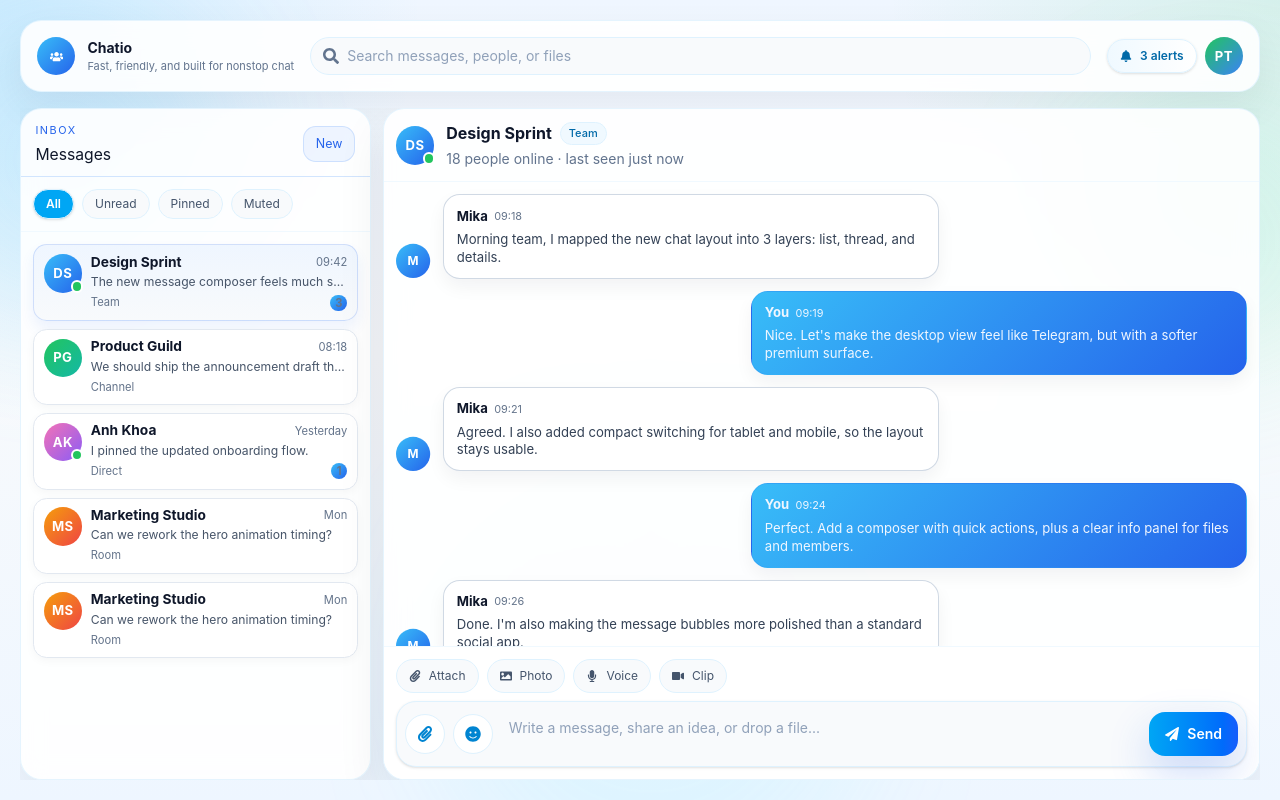
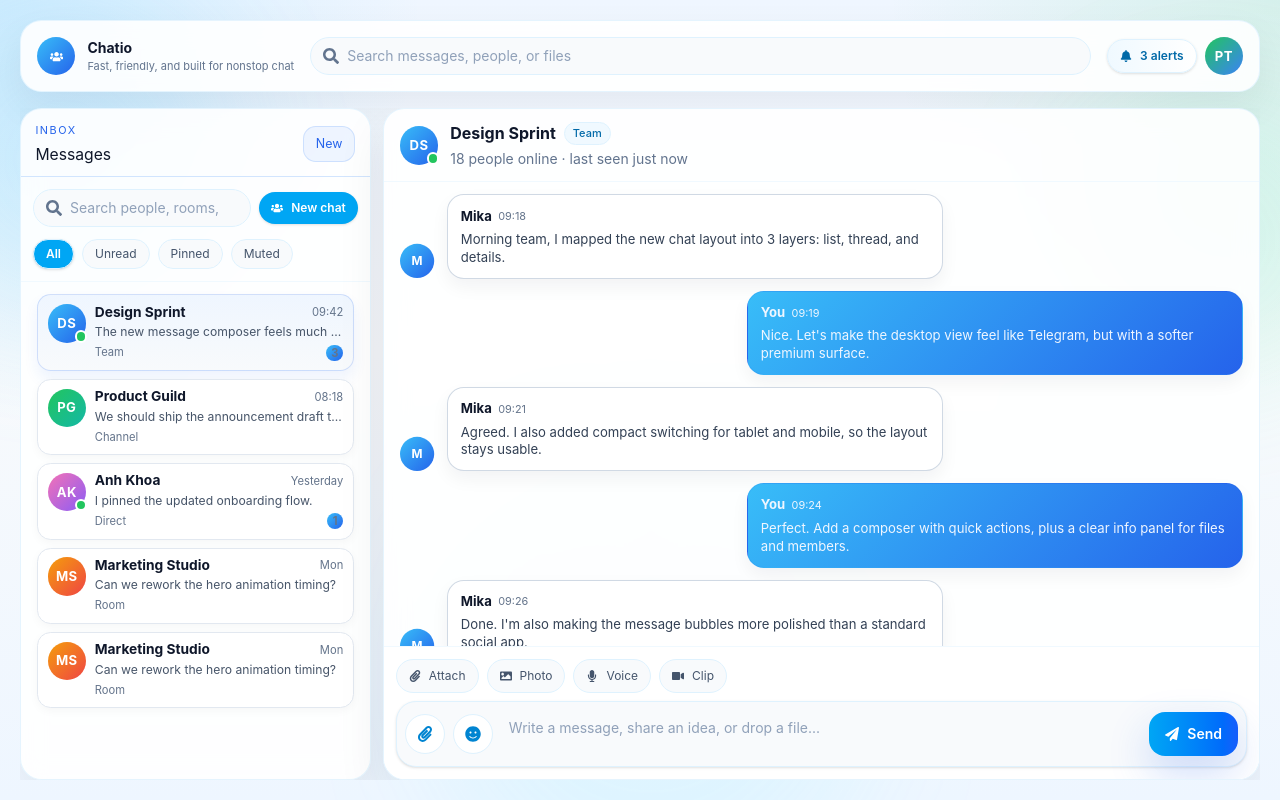
Before and after one commit to TriTai2004/chat_io_fe, a React (Vite) app: page /chat in a window 1280 px wide. Built offline with nearby package versions, Linux system fonts and the light colour scheme; no server answers.

Commit message:
fix: fix ui mobile

```diff
--- a/src/features/chat/pages/ChatPage/index.jsx
+++ b/src/features/chat/pages/ChatPage/index.jsx
@@ -141,6 +141,7 @@ const quickActions = [
 const ChatPage = () => {
     const [compactMode, setCompactMode] = useState(false);
     const [activePanel, setActivePanel] = useState("chat");
+    const [searchQuery, setSearchQuery] = useState("");
     const [message, setMessage] = useState("");
 
     useEffect(() => {
@@ -173,6 +174,21 @@ const ChatPage = () => {
         []
     );
 
+    const filteredConversations = useMemo(() => {
+        const query = searchQuery.trim().toLowerCase();
+
+        if (!query) {
+            return conversations;
+        }
+
+        return conversations.filter((conversation) => {
+            return [conversation.name, conversation.label, conversation.lastMessage]
+                .join(" ")
+                .toLowerCase()
+                .includes(query);
+        });
+    }, [searchQuery]);
+
     return (
         <main className="relative h-dvh overflow-hidden bg-[radial-gradient(circle_at_top_left,_rgba(56,189,248,0.16),_transparent_28%),radial-gradient(circle_at_top_right,_rgba(34,197,94,0.12),_transparent_26%),linear-gradient(180deg,_#eff6ff_0%,_#f8fafc_44%,_#eef6ff_100%)] text-slate-900">
             <div className="pointer-events-none absolute -left-24 top-0 h-80 w-80 rounded-full bg-sky-300/20 blur-3xl" />
@@ -180,7 +196,7 @@ const ChatPage = () => {
             <div className="pointer-events-none absolute bottom-[-6rem] left-1/3 h-[28rem] w-[28rem] rounded-full bg-cyan-300/10 blur-3xl" />
 
             <section className="relative z-10 mx-auto flex h-full min-h-0 w-full max-w-[1600px] flex-col gap-4 px-3 py-3 sm:px-4 sm:py-4 lg:px-5 lg:py-5">
-                <header className="flex flex-col gap-3 rounded-[1.35rem] border border-sky-100/80 bg-white/90 p-3 shadow-[0_16px_40px_rgba(15,23,42,0.06)] backdrop-blur-md lg:flex-row lg:items-center lg:gap-4 lg:p-4">
+                <header className="flex flex-col gap-3 rounded-[1.35rem] border border-sky-100/80 bg-white/90 p-2.5 shadow-[0_16px_40px_rgba(15,23,42,0.06)] backdrop-blur-md lg:flex-row lg:items-center lg:gap-4 lg:p-4">
                     <div className="flex min-w-0 items-center gap-3">
                         <ChatAvatar size="sm" accent="linear-gradient(135deg, #38bdf8, #2563eb)">
                             <FaUsers />
@@ -193,7 +209,7 @@ const ChatPage = () => {
                         </div>
                     </div>
 
-                    <label className="flex min-w-0 flex-1 items-center gap-2 rounded-full border border-sky-100 bg-slate-50 px-3 py-2 text-slate-500">
+                    <label className="hidden min-w-0 flex-1 items-center gap-2 rounded-full border border-sky-100 bg-slate-50 px-3 py-2 text-slate-500 sm:flex">
                         <FaSearch className="shrink-0" />
                         <input
                             type="search"
@@ -216,34 +232,8 @@ const ChatPage = () => {
                     </div>
                 </header>
 
-                {compactMode ? (
-                    <nav className="grid grid-cols-2 gap-2 lg:hidden">
-                        <button
-                            type="button"
-                            className={`rounded-full border px-3 py-2 text-sm transition ${
-                                activePanel === "inbox"
-                                    ? "border-sky-500 bg-sky-500 text-white shadow-sm"
-                                    : "border-sky-100 bg-white text-slate-600 hover:-translate-y-0.5 hover:bg-slate-50"
-                            }`}
-                            onClick={() => setActivePanel("inbox")}
-                        >
-                            Inbox
-                        </button>
-                        <button
-                            type="button"
-                            className={`rounded-full border px-3 py-2 text-sm transition ${
-                                activePanel === "chat"
-                                    ? "border-sky-500 bg-sky-500 text-white shadow-sm"
-                                    : "border-sky-100 bg-white text-slate-600 hover:-translate-y-0.5 hover:bg-slate-50"
-                            }`}
-                            onClick={() => setActivePanel("chat")}
-                        >
-                            Chat
-                        </button>
-                    </nav>
-                ) : null}
 
-                <div className="grid min-h-0 flex-1 gap-3 overflow-hidden lg:grid-cols-[minmax(240px,0.72fr)_minmax(0,1.8fr)]">
+                <div className="grid min-h-0 flex-1 gap-3 overflow-hidden lg:grid-cols-[minmax(240px,0.72fr)_minmax(0,1.8fr)] max-[640px]:gap-2">
                     <aside
                         className={[
                             "min-h-0 flex-col overflow-hidden rounded-[1.35rem] border border-sky-100/80 bg-white/90 shadow-[0_16px_40px_rgba(15,23,42,0.07)] backdrop-blur-md",
@@ -256,7 +246,29 @@ const ChatPage = () => {
                         <ChatPanelHeader kicker="Inbox" title="Messages" actionLabel="New" />
 
                         <div className="flex min-h-0 flex-1 flex-col">
-                            <div className="flex flex-wrap gap-2 border-b border-sky-50 px-3 pb-3 pt-3">
+                            <div className="border-b border-sky-50 px-3 pb-3 pt-3">
+                                <div className="flex flex-col gap-2 sm:flex-row sm:items-center">
+                                    <label className="flex min-w-0 flex-1 items-center gap-2 rounded-full border border-sky-100 bg-slate-50 px-3 py-2 text-slate-500">
+                                        <FaSearch className="shrink-0" />
+                                        <input
+                                            type="search"
+                                            value={searchQuery}
+                                            onChange={(event) => setSearchQuery(event.target.value)}
+                                            placeholder="Search people, rooms, messages"
+                                            className="w-full bg-transparent text-sm outline-none placeholder:text-slate-400"
+                                        />
+                                    </label>
+
+                                    <button
+                                        type="button"
+                                        className="inline-flex w-full shrink-0 items-center justify-center gap-2 rounded-full bg-sky-500 px-3 py-2 text-xs font-semibold text-white shadow-sm transition hover:-translate-y-0.5 hover:bg-sky-600 sm:w-auto"
+                                    >
+                                        <FaUsers />
+                                        <span>New chat</span>
+                                    </button>
+                                </div>
+
+                                <div className="mt-3 flex flex-wrap gap-2">
                                     <button
                                         type="button"
                                         className="rounded-full border border-sky-100 bg-sky-500 px-3 py-1.5 text-xs font-semibold text-white shadow-sm"
@@ -282,9 +294,10 @@ const ChatPage = () => {
                                         Muted
                                     </button>
                                 </div>
+                            </div>
 
-                            <ChatScrollArea className="chat-scrollbar flex min-h-0 flex-1 overflow-y-auto flex-col gap-2 px-3 py-3">
-                                {conversations.map((conversation) => (
+                            <ChatScrollArea className="chat-scrollbar flex min-h-0 flex-1 overflow-y-auto flex-col gap-2 px-3 py-3 lg:px-4">
+                                {filteredConversations.map((conversation) => (
                                     <ChatConversationItem
                                         key={conversation.id}
                                         onClick={() => setActivePanel("chat")}
@@ -304,7 +317,7 @@ const ChatPage = () => {
                             .join(" ")}
                     >
                         <div className="flex min-h-0 flex-1 flex-col">
-                            <div className="flex items-center justify-between gap-3 border-b border-sky-50 px-3 py-3">
+                            <div className="flex items-center justify-between gap-3 border-b border-sky-50 px-3 py-3 lg:px-4 max-[640px]:sticky max-[640px]:top-0 max-[640px]:z-10 max-[640px]:bg-white/95 max-[640px]:backdrop-blur-md">
                                 <div className="flex min-w-0 items-center gap-3">
                                     {compactMode ? (
                                         <button
@@ -337,7 +350,7 @@ const ChatPage = () => {
                                 </div>
                             </div>
 
-                            <ChatScrollArea className="chat-scrollbar flex min-h-0 flex-1 overflow-y-auto px-3 py-3">
+                            <ChatScrollArea className="chat-scrollbar flex min-h-0 flex-1 overflow-y-auto px-3 py-3 lg:px-4 max-[640px]:px-2 max-[640px]:py-2">
                                 <div className="flex min-h-0 flex-1 flex-col gap-3">
                                     {messages.map((item) => (
                                         <ChatMessageBubble key={item.id} {...item} />
@@ -345,8 +358,8 @@ const ChatPage = () => {
                                 </div>
                             </ChatScrollArea>
 
-                            <div className="sticky bottom-0 border-t border-sky-50 bg-white/95 px-3 pb-[calc(0.75rem+env(safe-area-inset-bottom))] pt-3 backdrop-blur-md">
-                                <div className="mb-2 flex flex-wrap gap-2">
+                            <div className="sticky bottom-0 z-20 border-t border-sky-50 bg-white/95 px-3 pb-[calc(0.75rem+env(safe-area-inset-bottom))] pt-3 backdrop-blur-md max-[640px]:px-2 max-[640px]:pt-2">
+                                <div className="mb-2 flex flex-wrap gap-2 max-[640px]:hidden">
                                     {quickActions.map((action) => (
                                         <button
                                             type="button"
@@ -359,17 +372,17 @@ const ChatPage = () => {
                                     ))}
                                 </div>
 
-                                <div className="grid grid-cols-[auto_auto_1fr_auto] items-center gap-2 rounded-[1.25rem] border border-sky-100 bg-slate-50 p-2 shadow-sm">
+                                <div className="grid grid-cols-[auto_auto_1fr_auto] items-center gap-2 rounded-[1.25rem] border border-sky-100 bg-slate-50 p-2 shadow-sm max-[640px]:grid-cols-[auto_1fr_auto] max-[640px]:gap-1.5">
                                     <button
                                         type="button"
-                                        className="inline-flex h-10 w-10 items-center justify-center rounded-full border border-sky-100 bg-white text-sky-600 transition hover:-translate-y-0.5 hover:bg-sky-50"
+                                        className="inline-flex h-10 w-10 items-center justify-center rounded-full border border-sky-100 bg-white text-sky-600 transition hover:-translate-y-0.5 hover:bg-sky-50 max-[640px]:h-9 max-[640px]:w-9"
                                         aria-label="Attach file"
                                     >
                                         <FaPaperclip />
                                     </button>
                                     <button
                                         type="button"
-                                        className="inline-flex h-10 w-10 items-center justify-center rounded-full border border-sky-100 bg-white text-sky-600 transition hover:-translate-y-0.5 hover:bg-sky-50"
+                                        className="inline-flex h-10 w-10 items-center justify-center rounded-full border border-sky-100 bg-white text-sky-600 transition hover:-translate-y-0.5 hover:bg-sky-50 max-[640px]:h-9 max-[640px]:w-9"
                                         aria-label="Emoji picker"
                                     >
                                         <FaSmile />
@@ -380,12 +393,12 @@ const ChatPage = () => {
                                         value={message}
                                         onChange={(event) => setMessage(event.target.value)}
                                         placeholder="Write a message, share an idea, or drop a file..."
-                                        className="min-h-[3rem] w-full resize-none border-0 bg-transparent px-2 py-2 text-sm text-slate-900 outline-none placeholder:text-slate-400"
+                                        className="min-h-[3rem] w-full resize-none border-0 bg-transparent px-2 py-2 text-sm text-slate-900 outline-none placeholder:text-slate-400 max-[640px]:col-span-2 max-[640px]:min-h-[3.5rem]"
                                     />
 
                                     <button
                                         type="button"
-                                        className="inline-flex h-11 items-center gap-2 rounded-2xl bg-gradient-to-r from-sky-500 to-blue-600 px-4 py-2.5 text-sm font-semibold text-white shadow-[0_18px_42px_rgba(37,99,235,0.22)] transition hover:-translate-y-0.5"
+                                        className="inline-flex h-11 items-center gap-2 rounded-2xl bg-gradient-to-r from-sky-500 to-blue-600 px-4 py-2.5 text-sm font-semibold text-white shadow-[0_18px_42px_rgba(37,99,235,0.22)] transition hover:-translate-y-0.5 max-[640px]:h-10 max-[640px]:px-3"
                                         aria-label="Send message"
                                     >
                                         <FaPaperPlane />
```
Lines whose indentation alone changed are shown as unchanged.
